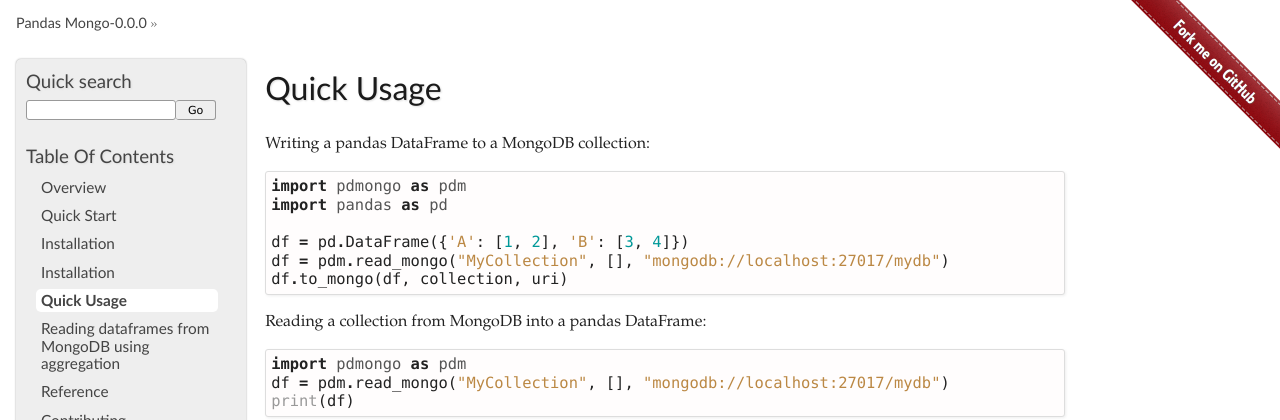
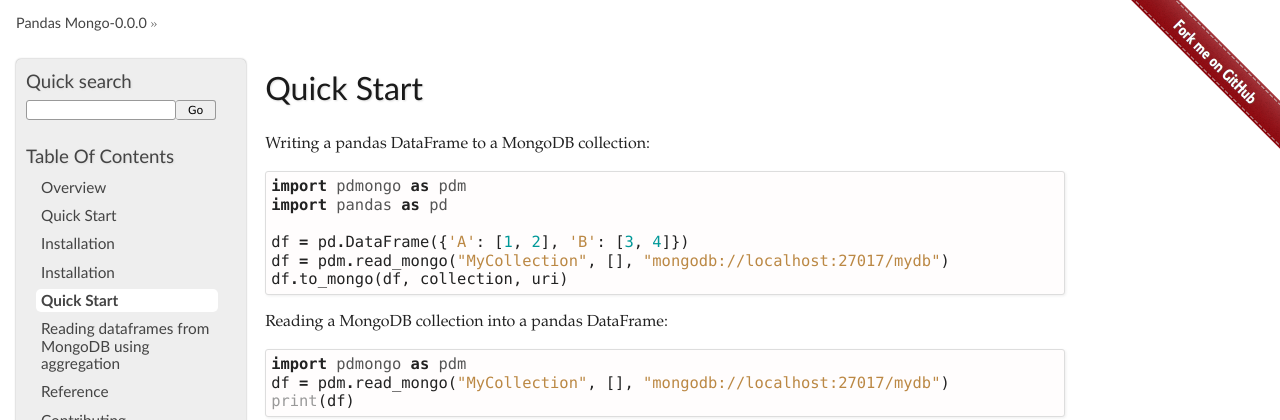
Before and after one commit to pakallis/python-pandas-mongo, a Sphinx documentation site: the page built from docs/usage.rst, in a window 1280 px wide. Shown: the top 420 px of the page. Built offline with Sphinx 7.4.7, drawn with Linux system fonts in a browser that asks for light colours.

Commit message:
Update usage.rst

```diff
--- a/docs/usage.rst
+++ b/docs/usage.rst
@@ -1,5 +1,5 @@
 ===========
-Quick Usage
+Quick Start
 ===========
 
 Writing a pandas DataFrame to a MongoDB collection::
@@ -12,7 +12,7 @@ Writing a pandas DataFrame to a MongoDB collection::
 	df.to_mongo(df, collection, uri)
 
 
-Reading a collection from MongoDB into a pandas DataFrame::
+Reading a MongoDB collection into a pandas DataFrame::
 
 	import pdmongo as pdm
 	df = pdm.read_mongo("MyCollection", [], "mongodb://localhost:27017/mydb")
```
